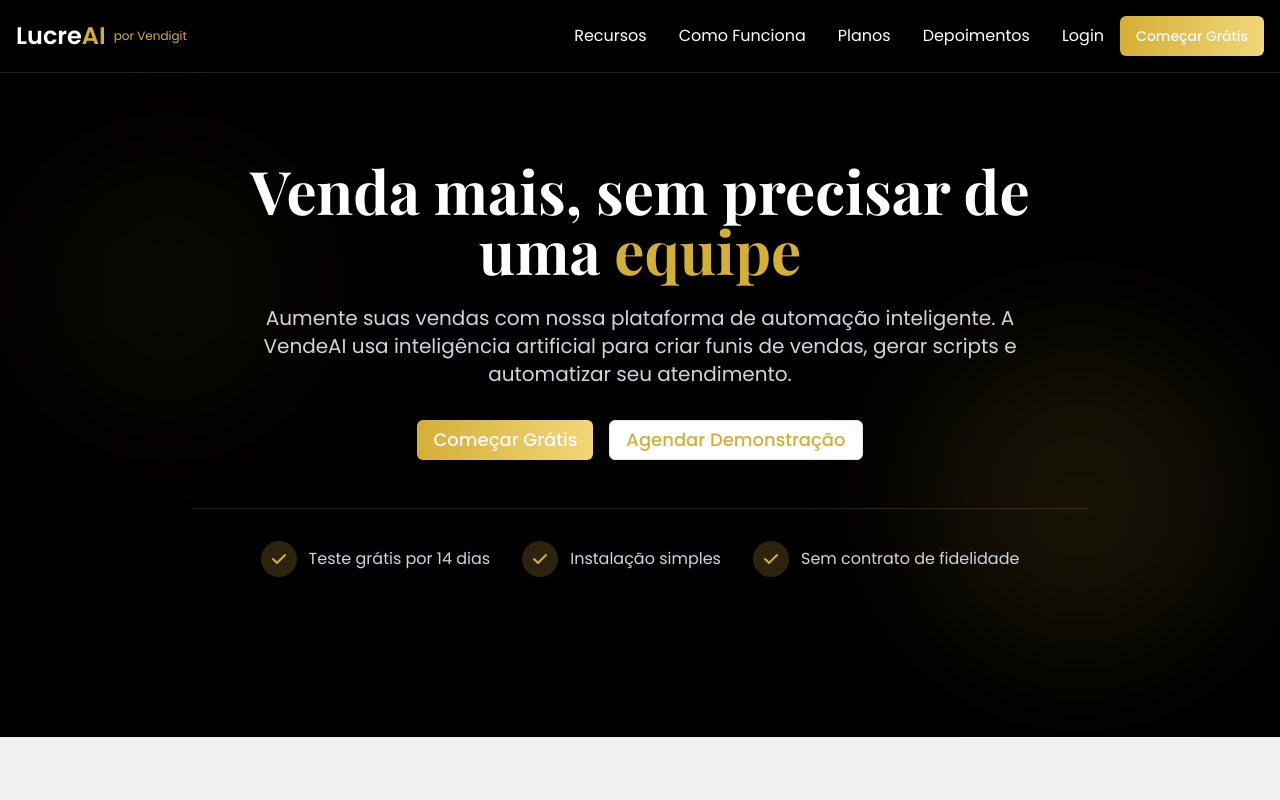
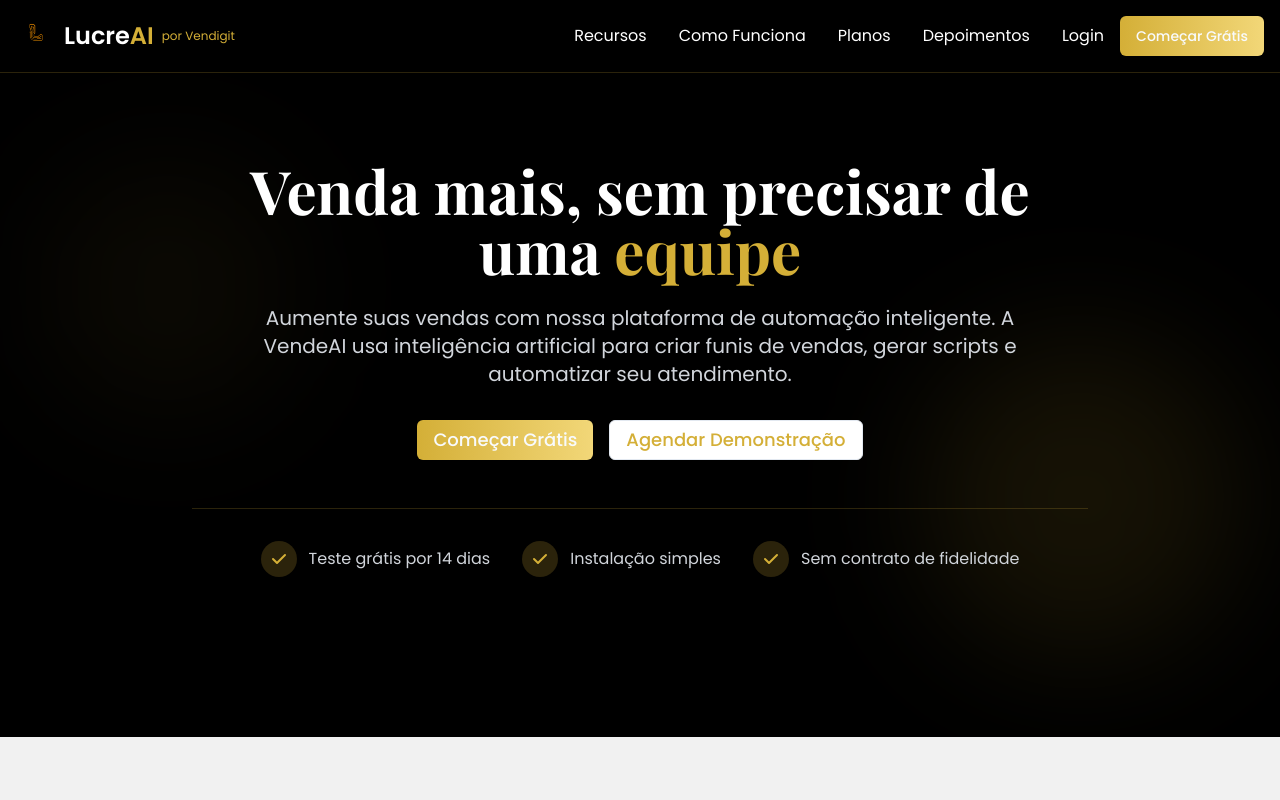
Before and after one commit to LucasSepri/vendeai-90-d0349560, a React (Vite) app: page / in a window 1280 px wide. Shown: the top 800 px of the page. Built offline with nearby package versions, Linux system fonts and the light colour scheme.

Commit message:
Replace logo in navigation bar
Replaced the logo image in the navigation bar with a new one.

```diff
--- a/index.html
+++ b/index.html
@@ -3,7 +3,7 @@
 <html lang="en">
   <head>
     <meta charset="UTF-8" />
-    <link rel="icon" href="/lovable-uploads/231ef302-0576-4853-90f5-bd5091638db8.png" type="image/png" />
+    <link rel="icon" href="/lovable-uploads/7f27bfb7-609f-4838-a53c-09a2636b94b8.png" type="image/png" />
     <meta name="viewport" content="width=device-width, initial-scale=1.0" />
     <title>Lucre AI</title>
   </head>
--- a/src/components/NavigationBar.tsx
+++ b/src/components/NavigationBar.tsx
@@ -1,4 +1,3 @@
-
 import { useState } from 'react';
 import { Button } from "@/components/ui/button";
 import { Menu, X } from "lucide-react";
@@ -17,6 +16,11 @@ const NavigationBar = () => {
         <div className="flex justify-between items-center">
           <div className="flex items-center">
             <Link to="/" className="flex items-center">
+              <img
+                src="/lovable-uploads/7f27bfb7-609f-4838-a53c-09a2636b94b8.png"
+                alt="Lucre AI Logo"
+                className="h-10 mr-2"
+              />
               <span className="text-2xl font-semibold text-white mr-2">Lucre<span className="text-vendeai-gold">AI</span></span>
               <span className="text-xs text-vendeai-gold">por Vendigit</span>
             </Link>
--- a/src/pages/Dashboard.tsx
+++ b/src/pages/Dashboard.tsx
@@ -6,6 +6,7 @@ import { Card, CardContent, CardDescription, CardHeader, CardTitle } from "@/com
 import { Progress } from "@/components/ui/progress";
 import { useToast } from "@/hooks/use-toast";
 import AIAssistant from "@/components/AIAssistant";
+
 const Dashboard = () => {
   const navigate = useNavigate();
   const {
@@ -14,6 +15,7 @@ const Dashboard = () => {
   const [userData, setUserData] = useState<any>(null);
   const [loading, setLoading] = useState(true);
   const [isAssistantOpen, setIsAssistantOpen] = useState(false);
+
   const menuItems = [{
     icon: MessageSquare,
     label: "Funil com IA",
@@ -42,6 +44,7 @@ const Dashboard = () => {
     path: "/dashboard/site-generator",
     highlight: true
   }];
+
   useEffect(() => {
     const storedUser = localStorage.getItem('vendeai_currentUser');
     if (!storedUser) {
@@ -63,6 +66,7 @@ const Dashboard = () => {
       setLoading(false);
     }
   }, [navigate, toast]);
+
   const handleLogout = () => {
     localStorage.removeItem('vendeai_currentUser');
     toast({
@@ -71,22 +75,30 @@ const Dashboard = () => {
     });
     navigate('/login');
   };
+
   if (loading) {
     return <div className="min-h-screen bg-vendeai flex items-center justify-center">
         <div className="text-white">Carregando...</div>
       </div>;
   }
+
   const referralsNeeded = 15;
   const referralsProgress = Math.min(100, (userData?.referrals || 0) / referralsNeeded * 100);
   const referralsRemaining = Math.max(0, referralsNeeded - (userData?.referrals || 0));
-  return <div className="min-h-screen bg-vendeai flex flex-col">
+
+  return (
+    <div className="min-h-screen bg-vendeai flex flex-col">
       <AIAssistant open={isAssistantOpen} onOpenChange={setIsAssistantOpen} />
 
       <div className="flex flex-1">
         <div className="hidden md:flex w-64 flex-col bg-vendeai border-r border-vendeai-gold/20 fixed h-full">
           <div className="p-4 border-b border-vendeai-gold/20">
             <Link to="/" className="flex items-center gap-2 mb-4">
-              <img src="/lovable-uploads/9cfbc124-fed8-43bf-9903-c387d361d0ed.png" alt="Vendigit Logo" className="h-8" />
+              <img
+                src="/lovable-uploads/7f27bfb7-609f-4838-a53c-09a2636b94b8.png"
+                alt="Lucre AI Logo"
+                className="h-8"
+              />
               <span className="text-xl font-semibold text-white">
                 Lucre<span className="text-vendeai-gold">AI</span>
               </span>
@@ -424,6 +436,8 @@ const Dashboard = () => {
           </main>
         </div>
       </div>
-    </div>;
+    </div>
+  );
 };
+
 export default Dashboard;
--- a/src/pages/Login.tsx
+++ b/src/pages/Login.tsx
@@ -108,8 +108,8 @@ const Login = () => {
           <Link to="/" className="inline-block">
             <div className="flex justify-center mb-2">
               <img
-                src="/lovable-uploads/9cfbc124-fed8-43bf-9903-c387d361d0ed.png"
-                alt="Vendigit Logo"
+                src="/lovable-uploads/7f27bfb7-609f-4838-a53c-09a2636b94b8.png"
+                alt="Lucre AI Logo"
                 className="h-12"
               />
             </div>
--- a/src/pages/Register.tsx
+++ b/src/pages/Register.tsx
@@ -163,8 +163,8 @@ const Register = () => {
           <Link to="/" className="inline-block">
             <div className="flex justify-center mb-2">
               <img
-                src="/lovable-uploads/9cfbc124-fed8-43bf-9903-c387d361d0ed.png"
-                alt="Vendigit Logo"
+                src="/lovable-uploads/7f27bfb7-609f-4838-a53c-09a2636b94b8.png"
+                alt="Lucre AI Logo"
                 className="h-12"
               />
             </div>
```
Also changed, not shown: public/lovable-uploads/7f27bfb7-609f-4838-a53c-09a2636b94b8.png (added).
